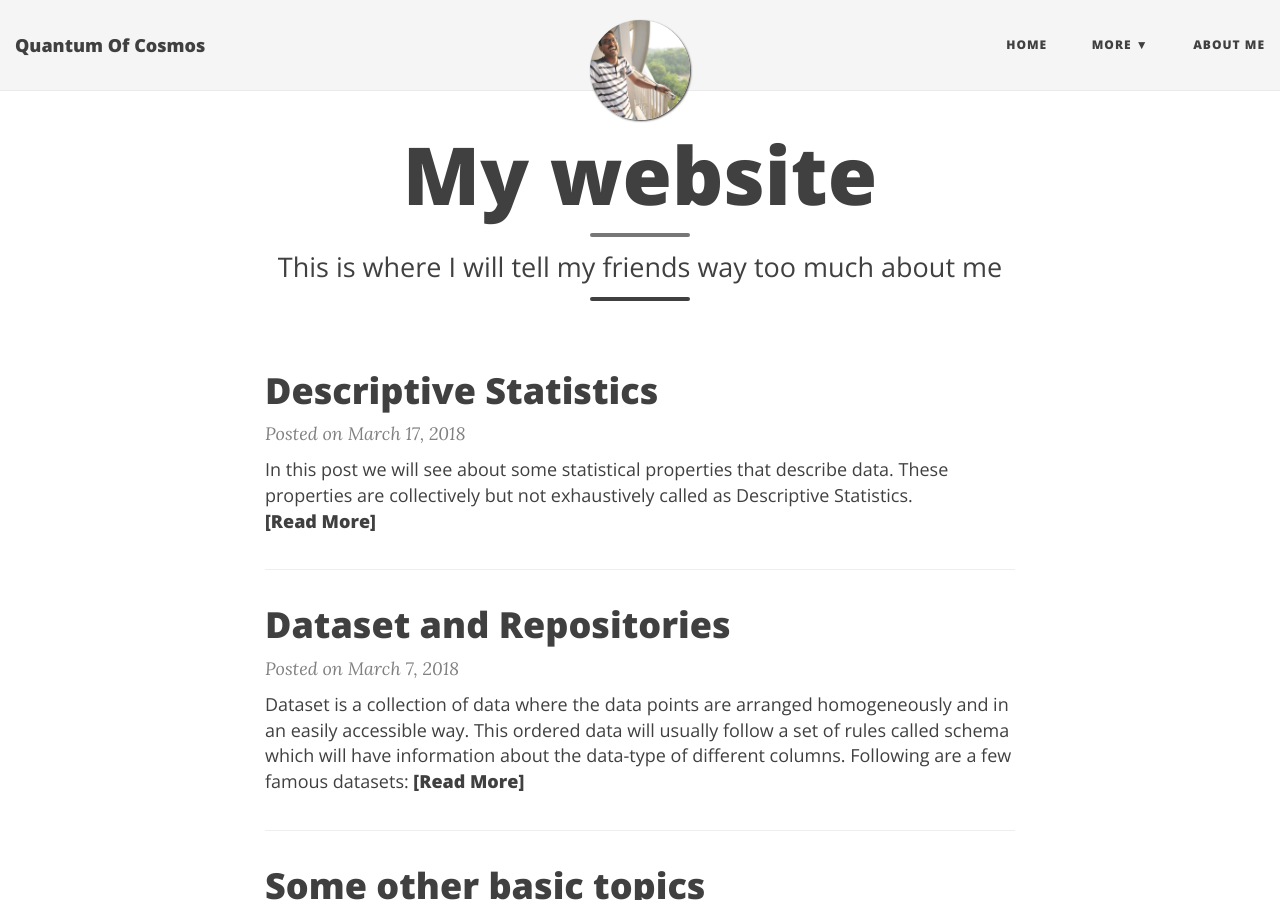
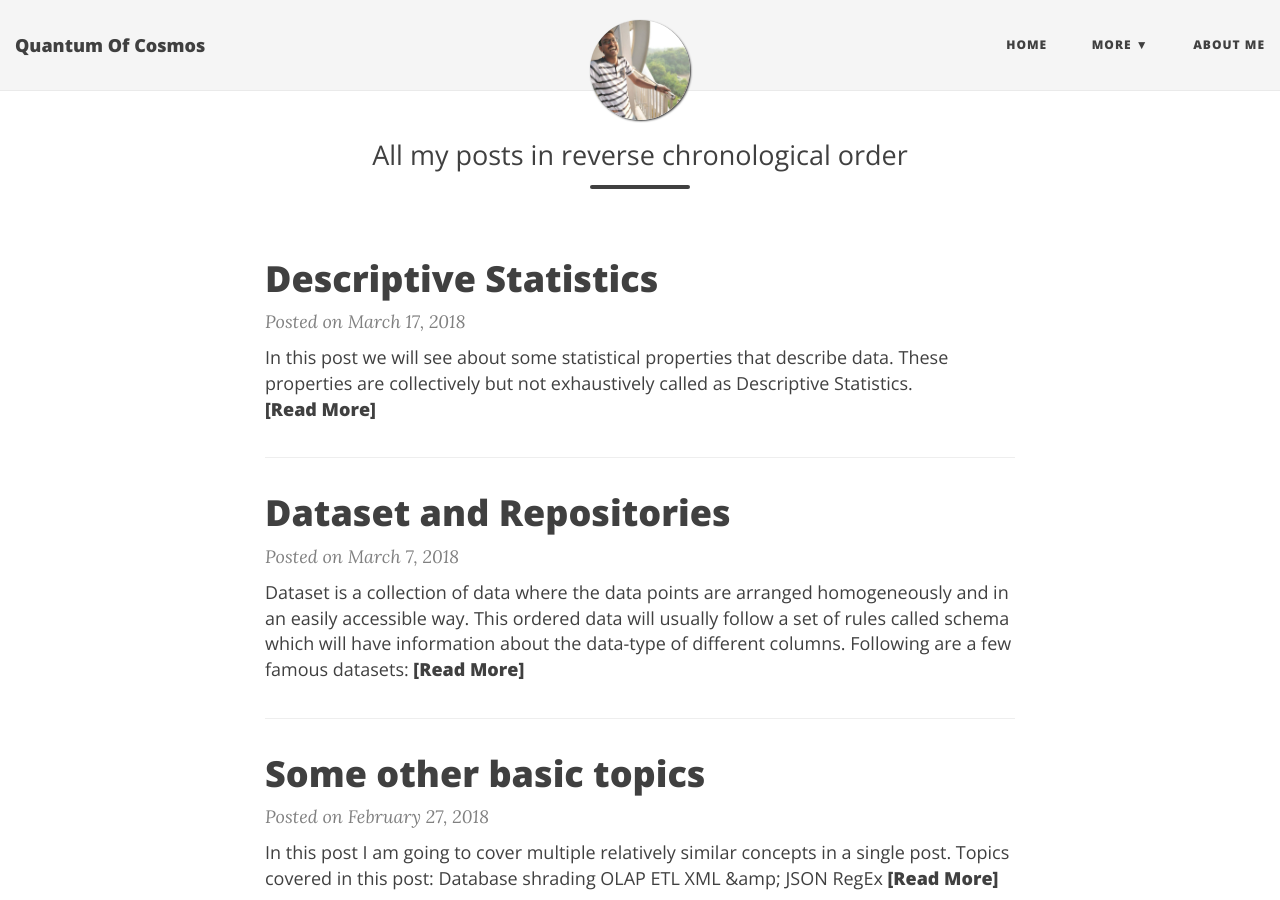
Before and after one commit to Quantumofcosmos/quantumofcosmos.github.io, a Jekyll site: the page built from index.html, in a window 1280 px wide and 900 px high. Built offline with Jekyll 4.4.1, drawn with Linux system fonts in a browser that asks for light colours; nearby versions of some CDN libraries; the list of posts is cut into pages by our own code.

Commit message:
Homepage index.html update

```diff
--- a/index.html
+++ b/index.html
@@ -1,7 +1,7 @@
 ---
 layout: page
-title: My website
-subtitle: This is where I will tell my friends way too much about me
+<!-- title: My website -->
+subtitle: All my posts in reverse chronological order
 use-site-title: true
 ---
 
```
